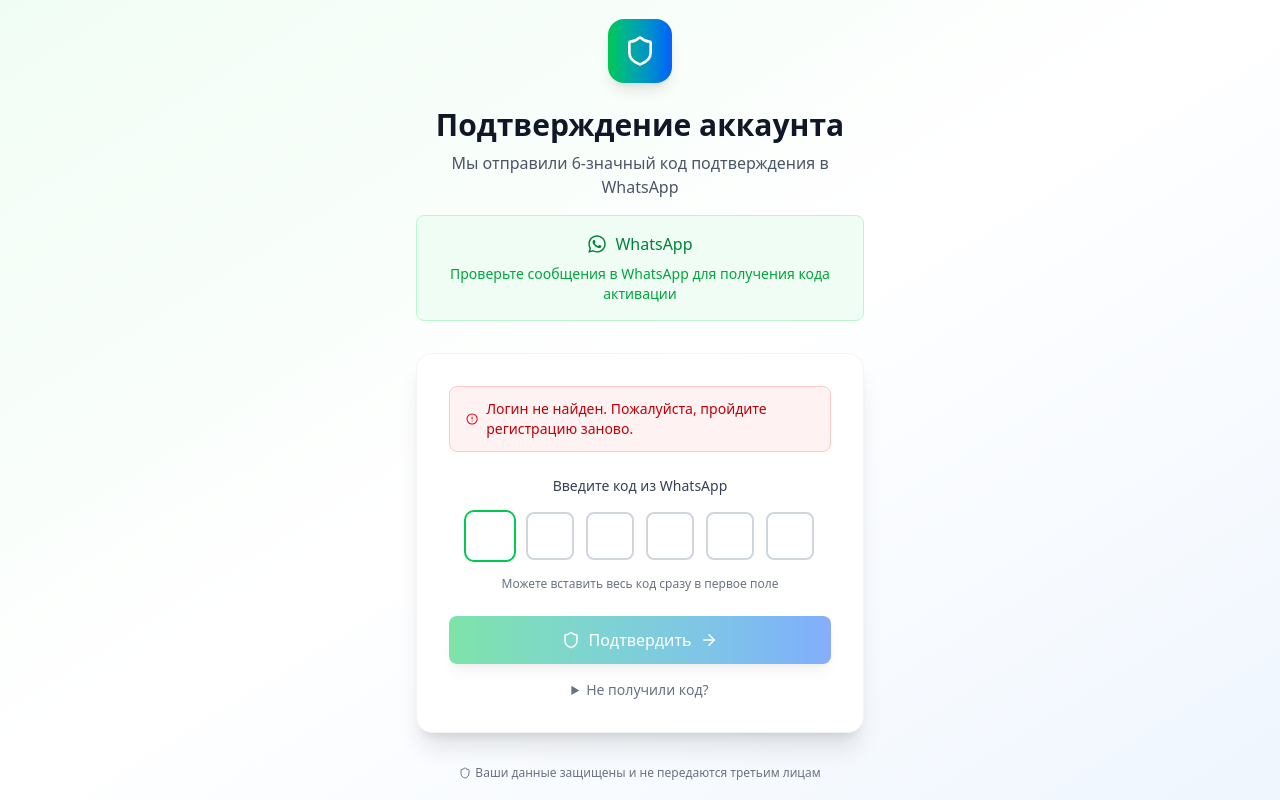
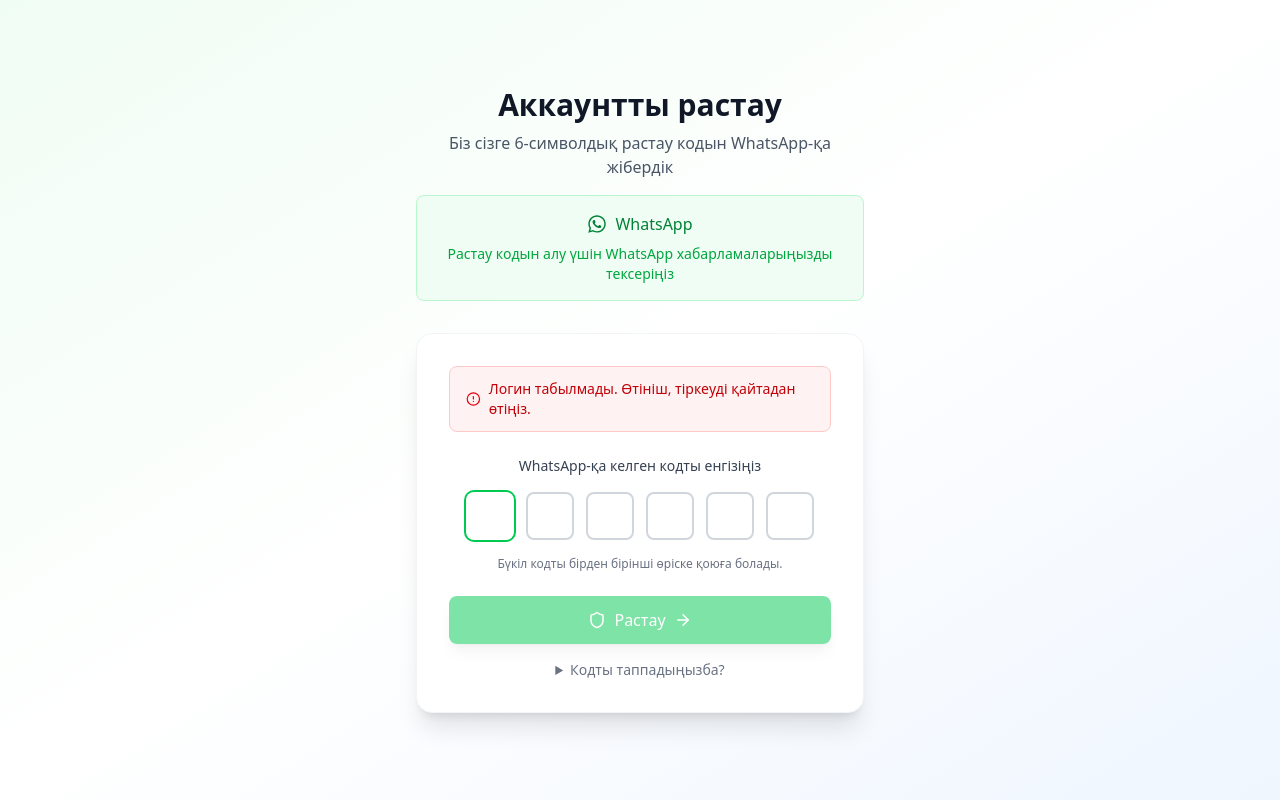
Before and after one commit to ImangaliR/akcent-free-course, a React (Vite) app: page /verify in a window 1280 px wide. Built offline with nearby package versions, Linux system fonts and the light colour scheme.

Commit message:
Added: kazakh for activate page

```diff
--- a/src/auth/ActivatePage.jsx
+++ b/src/auth/ActivatePage.jsx
@@ -28,7 +28,7 @@
     );
 
     if (!userLogin) {
-      setError("Логин не найден. Пожалуйста, пройдите регистрацию заново.");
+      setError("Логин табылмады. Өтініш, тіркеуді қайтадан өтіңіз.");
     }
   }, [userLogin, location.state]);
 
@@ -92,12 +92,12 @@
     const verificationCode = code.join("");
 
     if (verificationCode.length !== 6) {
-      setError("Введите полный 6-значный код");
+      setError("6-символды кодты енгізіңіз.");
       return;
     }
 
     if (!userLogin) {
-      setError("Логин не найден. Пожалуйста, пройдите регистрацию заново.");
+      setError("Логин табылмады. Өтініш, тіркеуді қайтадан өтіңіз.");
       return;
     }
 
@@ -125,10 +125,12 @@
       const data = await res.json();
 
       if (!res.ok) {
-        throw new Error(data.message || data.error || "Ошибка верификации");
+        throw new Error(
+          data.message || data.error || "Верификациядан қате кетті"
+        );
       }
 
-      setSuccess("Верификация прошла успешно!");
+      setSuccess("Верификация сәтті өтті!");
 
       // Сохраняем токен если он есть
       if (data.token) {
@@ -157,16 +159,11 @@
       <div className="max-w-md w-full space-y-8">
         {/* Логотип и заголовок */}
         <div className="text-center">
-          <div className="flex justify-center mb-6">
-            <div className="bg-gradient-to-r from-green-500 to-blue-600 p-4 rounded-2xl shadow-lg">
-              <Shield className="w-8 h-8 text-white" />
-            </div>
-          </div>
           <h2 className="text-3xl font-bold text-gray-900 mb-2">
-            Подтверждение аккаунта
+            Аккаунтты растау
           </h2>
           <p className="text-gray-600 mb-4">
-            Мы отправили 6-значный код подтверждения в WhatsApp
+            Біз сізге 6-символдық растау кодын WhatsApp-қа жібердік
           </p>
 
           {/* WhatsApp информация */}
@@ -176,11 +173,11 @@
               <span className="font-medium">WhatsApp</span>
             </div>
             <p className="text-sm text-green-600">
-              Проверьте сообщения в WhatsApp для получения кода активации
+              Растау кодын алу үшін WhatsApp хабарламаларыңызды тексеріңіз
             </p>
             {userLogin && (
               <p className="text-xs text-green-500 mt-2">
-                Для аккаунта: <span className="font-mono">{userLogin}</span>
+                Аккаунт нөмірі: <span className="font-mono">{userLogin}</span>
               </p>
             )}
           </div>
@@ -207,7 +204,7 @@
             {/* Поля для ввода кода */}
             <div className="space-y-4">
               <label className="block text-sm font-medium text-gray-700 text-center">
-                Введите код из WhatsApp
+                WhatsApp-қа келген кодты енгізіңіз
               </label>
 
               <div className="flex justify-center gap-3">
@@ -229,7 +226,7 @@
               </div>
 
               <p className="text-xs text-gray-500 text-center">
-                Можете вставить весь код сразу в первое поле
+                Бүкіл кодты бірден бірінші өріске қоюға болады.
               </p>
             </div>
 
@@ -237,17 +234,17 @@
             <button
               type="submit"
               disabled={loading || code.join("").length !== 6}
-              className="w-full bg-gradient-to-r from-green-500 to-blue-600 text-white py-3 rounded-lg hover:from-green-600 hover:to-blue-700 disabled:opacity-50 disabled:cursor-not-allowed flex items-center justify-center gap-2 transition-all duration-200 shadow-lg hover:shadow-xl"
+              className="w-full bg-green-500 text-white py-3 rounded-lg disabled:opacity-50 disabled:cursor-not-allowed flex items-center justify-center gap-2 transition-all duration-200 shadow-lg hover:shadow-xl"
             >
               {loading ? (
                 <>
                   <div className="w-5 h-5 border-2 border-white border-t-transparent rounded-full animate-spin"></div>
-                  <span>Проверяем...</span>
+                  <span>Тексерілуде...</span>
                 </>
               ) : (
                 <>
                   <Shield size={18} />
-                  <span>Подтвердить</span>
+                  <span>Растау</span>
                   <ArrowRight size={18} />
                 </>
               )}
@@ -258,23 +255,15 @@
           <div className="mt-4 text-center">
             <details className="text-sm text-gray-500">
               <summary className="cursor-pointer hover:text-gray-700 transition-colors">
-                Не получили код?
+                Кодты таппадыңызба?
               </summary>
               <div className="mt-2 space-y-1 text-xs">
-                <p>• Проверьте папку "Спам" в WhatsApp</p>
-                <p>• Убедитесь, что у вас стабильное интернет-соединение</p>
-                <p>• Попробуйте запросить код повторно</p>
+                <p>• WhatsApp "Спам" қалтаңызды тексеріңіз</p>
+                <p>• Тұрақты интернет байланысы бар екеніне көз жеткізіңіз</p>
+                <p>• Кодты қайта сұрап көріңіз</p>
               </div>
             </details>
           </div>
-        </div>
-
-        {/* Информация о безопасности */}
-        <div className="text-center">
-          <p className="text-xs text-gray-500 flex items-center justify-center gap-1">
-            <Shield className="w-3 h-3" />
-            Ваши данные защищены и не передаются третьим лицам
-          </p>
         </div>
       </div>
     </div>
--- a/src/auth/SignUp.jsx
+++ b/src/auth/SignUp.jsx
@@ -19,7 +19,7 @@
     surname: "",
     login: "",
     password: "",
-    gender: "Мужской",
+    gender: "male",
   });
   const [showPassword, setShowPassword] = useState(false);
   const [loading, setLoading] = useState(false);
@@ -320,7 +320,7 @@
             <div className="space-y-2">
               <label className="text-sm font-medium text-gray-700">Жыныс</label>
               <div className="flex items-center gap-2">
-                {formData.gender === "Мужской" ? (
+                {formData.gender === "male" ? (
                   <MdMale className="w-6 h-6" />
                 ) : (
                   <MdFemale className="w-6 h-6" />
@@ -331,8 +331,8 @@
                   onChange={handleChange}
                   className="border-1 border-gray-300 rounded-lg px-3 py-2 focus:outline-none focus:ring-2 focus:ring-blue-500 transition-all duration-200 text-sm"
                 >
-                  <option value="Мужской">Еркек</option>
-                  <option value="Женский">Әйел</option>
+                  <option value="male">Еркек</option>
+                  <option value="female">Әйел</option>
                 </select>
               </div>
             </div>
```
